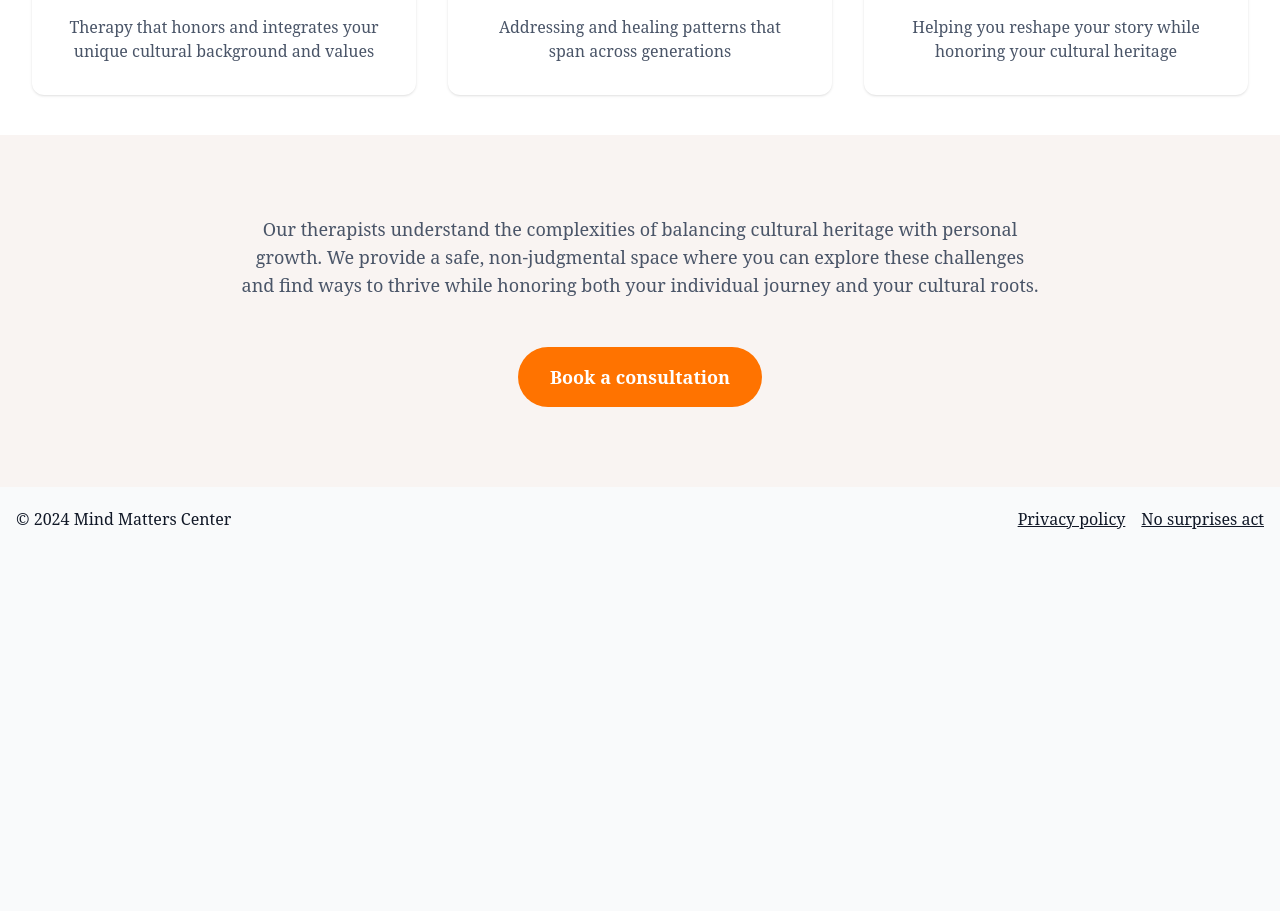
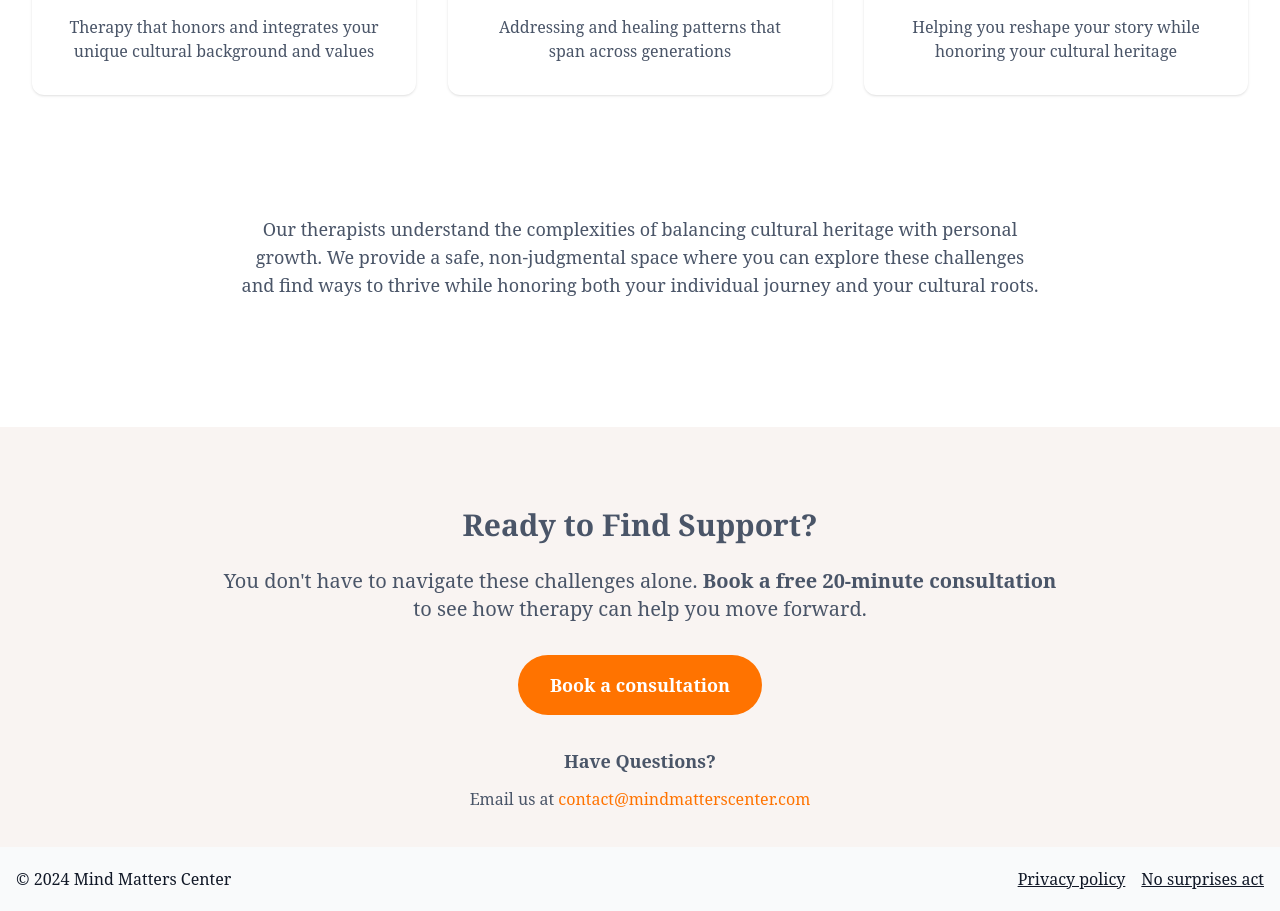
Before and after one commit to SravanthiSinha/mmc, a React (Vite) app: page /mmc/family-cultural-dynamic in a window 1280 px wide. Shown: the part 1620-2531 px from the top of the page. Before the commit the page ends 2171 px from the top, so only its background shows below. Built offline with nearby package versions, Linux system fonts and the light colour scheme; a web font is replaced by a local one.

Commit message:
changed the layout and added CTA section

```diff
--- /dev/null
+++ b/src/components/shared/CTASection.jsx
@@ -0,0 +1,47 @@
+import React from 'react';
+import { Link } from 'react-router-dom';
+import { FadeInSection } from '../shared/Animations';
+
+const CTASection = () => {
+    return (
+        <FadeInSection direction="up">
+            <section className="bg-brand-background-secondary py-6 sm:py-8 mt-12">
+                <div className="max-w-4xl mx-auto px-4 sm:px-6 text-center">
+                    <h2 className="text-2xl sm:text-3xl font-serif text-brand-text-primary mb-6">
+                        Ready to Find Support?
+                    </h2>
+
+                    <p className="text-lg sm:text-xl text-brand-text-primary mb-8">
+                        You don't have to navigate these challenges alone.{' '}
+                        <span className="font-semibold">Book a free 20-minute consultation</span>{' '}
+                        to see how therapy can help you move forward.
+                    </p>
+
+                    <div className="flex flex-col sm:flex-row items-center justify-center gap-6 mb-8">
+                        <Link
+                            to="/book-consultation"
+                            className="inline-block px-6 sm:px-8 py-3 sm:py-4 bg-brand-coral text-white
+                                text-base sm:text-lg font-semibold rounded-full hover:bg-brand-coralLight
+                                transition-all duration-300 hover:transform hover:scale-105 active:scale-95"
+                        >
+                            Book a consultation
+                        </Link>
+                    </div>
+
+                    <div className="text-brand-text-primary">
+                        <p className="text-lg font-semibold mb-2">Have Questions?</p>
+                        Email us at {' '}
+                        <a
+                            href="mailto:contact@mindmatterscenter.com"
+                            className="text-brand-coral hover:text-brand-sage transition-colors duration-300"
+                        >
+                            contact@mindmatterscenter.com
+                        </a>
+                    </div>
+                </div>
+            </section>
+        </FadeInSection>
+    );
+};
+
+export default CTASection;
--- a/src/pages/Anxiety-Depression.jsx
+++ b/src/pages/Anxiety-Depression.jsx
@@ -1,7 +1,7 @@
 import React from 'react';
-import { Link } from 'react-router-dom';
 import { FadeInSection } from '../components/shared/Animations';
 import Anxiety_Depression from '../assets/images/anxiety-depression.jpg';
+import CTASection from '../components/shared/CTASection';
 
 const AnxietyDepression = () => {
     const symptoms = [
@@ -87,21 +87,6 @@ const AnxietyDepression = () => {
                 </FadeInSection>
             </section>
 
-            {/* Treatment Approach */}
-            <section className="px-4 sm:px-6 lg:px-8 py-6 sm:py-8 bg-brand-background-primary border-t border-brand-gray-warm/10">
-                <FadeInSection>
-                    <div className="max-w-3xl mx-auto text-center">
-                        <h2 className="text-xl sm:text-2xl md:text-3xl lg:text-4xl font-serif text-brand-text-primary mb-6">
-                            Our treatment approach
-                        </h2>
-                        <p className="text-base sm:text-lg md:text-xl text-brand-text-primary">
-                            We help you develop practical coping strategies, reframe negative thought patterns,
-                            and restore a sense of calm and confidence.
-                        </p>
-                    </div>
-                </FadeInSection>
-            </section>
-
             {/* Common Signs Section */}
             <section className="px-4 sm:px-6 lg:px-8 py-6 sm:py-8 bg-brand-background-primary border-t border-brand-gray-warm/10">
                 <FadeInSection>
@@ -124,6 +109,21 @@ const AnxietyDepression = () => {
                                 ))}
                             </div>
                         </div>
+                    </div>
+                </FadeInSection>
+            </section>
+
+            {/* Treatment Approach */}
+            <section className="px-4 sm:px-6 lg:px-8 py-6 sm:py-8 bg-brand-background-primary border-t border-brand-gray-warm/10">
+                <FadeInSection>
+                    <div className="max-w-3xl mx-auto text-center">
+                        <h2 className="text-xl sm:text-2xl md:text-3xl lg:text-4xl font-serif text-brand-text-primary mb-6">
+                            Our treatment approach
+                        </h2>
+                        <p className="text-base sm:text-lg md:text-xl text-brand-text-primary">
+                            We help you develop practical coping strategies, reframe negative thought patterns,
+                            and restore a sense of calm and confidence.
+                        </p>
                     </div>
                 </FadeInSection>
             </section>
@@ -159,7 +159,7 @@ const AnxietyDepression = () => {
             </section>
 
             {/* Additional Support Section */}
-            <section className="px-4 sm:px-6 lg:px-8 py-8 sm:py-8 bg-brand-background-secondary">
+            <section className="px-4 sm:px-6 lg:px-8 py-8 sm:py-8 bg-brand-background-primary">
                 <FadeInSection>
                     <div className="max-w-4xl mx-auto">
                         <div className="p-6 sm:p-8 md:p-12 text-center">
@@ -169,18 +169,12 @@ const AnxietyDepression = () => {
                                 through your challenges at your own pace and develop the tools needed
                                 for long-term emotional well-being.
                             </p>
-                            <Link
-                                to="/book-consultation"
-                                className="inline-block px-6 sm:px-8 py-3 sm:py-4 bg-brand-coral text-white
-                                text-base sm:text-lg font-semibold rounded-full hover:bg-brand-coralLight
-                                transition-all duration-300 hover:transform hover:scale-105 active:scale-95"
-                            >
-                                Book a consultation
-                            </Link>
                         </div>
                     </div>
                 </FadeInSection>
             </section>
+
+            <CTASection />
         </div>
     );
 };
--- a/src/pages/Family-Culture-Dynamic.jsx
+++ b/src/pages/Family-Culture-Dynamic.jsx
@@ -1,7 +1,7 @@
 import React from 'react';
-import { Link } from 'react-router-dom';
 import { FadeInSection } from '../components/shared/Animations';
 import Cultural_Family from '../assets/images/cultural-family.jpg';
+import CTASection from '../components/shared/CTASection';
 
 const FamilyCulturalDynamics = () => {
     const struggles = [
@@ -81,22 +81,6 @@ const FamilyCulturalDynamics = () => {
                 </FadeInSection>
             </section>
 
-            {/* Treatment Approach */}
-            <section className="px-4 sm:px-6 lg:px-8 py-6 sm:py-8 bg-brand-background-primary border-t border-brand-gray-warm/10">
-                <FadeInSection>
-                    <div className="max-w-3xl mx-auto text-center">
-                        <h2 className="text-xl sm:text-2xl md:text-3xl lg:text-4xl font-serif text-brand-text-primary mb-6">
-                            Our cultural understanding
-                        </h2>
-                        <p className="text-base sm:text-lg md:text-xl text-brand-text-primary">
-                            We recognize that cultural identity and family dynamics are deeply interconnected.
-                            Our approach focuses on understanding and respecting your unique background while
-                            supporting your growth.
-                        </p>
-                    </div>
-                </FadeInSection>
-            </section>
-
             {/* Common Struggles Section */}
             <section className="px-4 sm:px-6 lg:px-8 py-6 sm:py-8 bg-brand-background-primary border-t border-brand-gray-warm/10">
                 <FadeInSection>
@@ -119,6 +103,22 @@ const FamilyCulturalDynamics = () => {
                                 ))}
                             </div>
                         </div>
+                    </div>
+                </FadeInSection>
+            </section>
+
+             {/* Treatment Approach */}
+             <section className="px-4 sm:px-6 lg:px-8 py-6 sm:py-8 bg-brand-background-primary border-t border-brand-gray-warm/10">
+                <FadeInSection>
+                    <div className="max-w-3xl mx-auto text-center">
+                        <h2 className="text-xl sm:text-2xl md:text-3xl lg:text-4xl font-serif text-brand-text-primary mb-6">
+                            Our cultural understanding
+                        </h2>
+                        <p className="text-base sm:text-lg md:text-xl text-brand-text-primary">
+                            We recognize that cultural identity and family dynamics are deeply interconnected.
+                            Our approach focuses on understanding and respecting your unique background while
+                            supporting your growth.
+                        </p>
                     </div>
                 </FadeInSection>
             </section>
@@ -154,7 +154,7 @@ const FamilyCulturalDynamics = () => {
             </section>
 
             {/* Additional Support Section */}
-            <section className="px-4 sm:px-6 lg:px-8 py-8 sm:py-8 bg-brand-background-secondary">
+            <section className="px-4 sm:px-6 lg:px-8 py-8 sm:py-8 bg-brand-background-primary">
                 <FadeInSection>
                     <div className="max-w-4xl mx-auto">
                         <div className="p-6 sm:p-8 md:p-12 text-center">
@@ -164,18 +164,12 @@ const FamilyCulturalDynamics = () => {
                                 explore these challenges and find ways to thrive while honoring both your
                                 individual journey and your cultural roots.
                             </p>
-                            <Link
-                                to="/book-consultation"
-                                className="inline-block px-6 sm:px-8 py-3 sm:py-4 bg-brand-coral text-white
-                                text-base sm:text-lg font-semibold rounded-full hover:bg-brand-coralLight
-                                transition-all duration-300 hover:transform hover:scale-105 active:scale-95"
-                            >
-                                Book a consultation
-                            </Link>
                         </div>
                     </div>
                 </FadeInSection>
             </section>
+
+            <CTASection/>
         </div>
     );
 };
```
Also changed, not shown: src/pages/Relationship-Counselling.jsx (+19 -25 lines), src/pages/Stress-BurnOut.jsx (+19 -24 lines), src/pages/Trauma-PTSD.jsx (+20 -26 lines).
